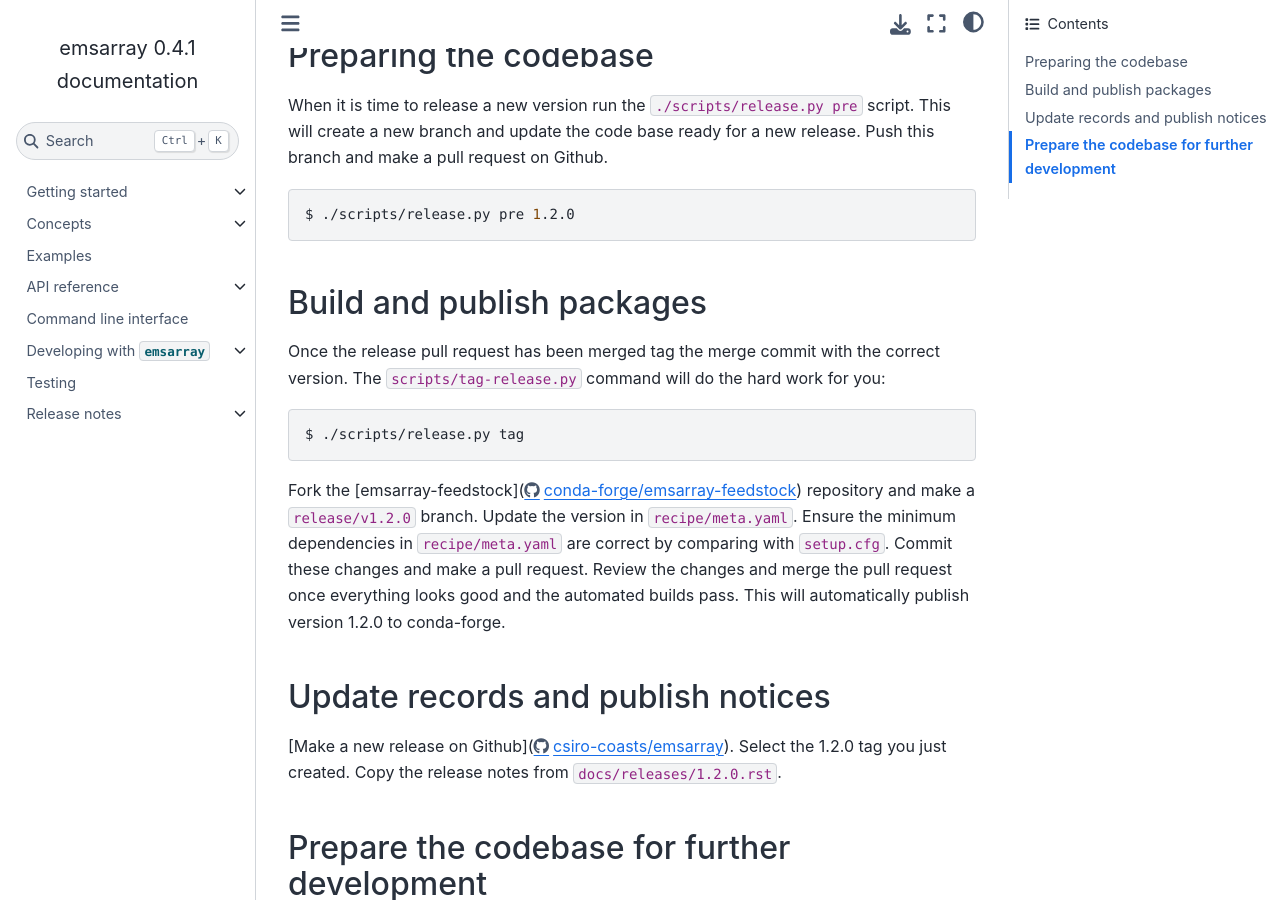
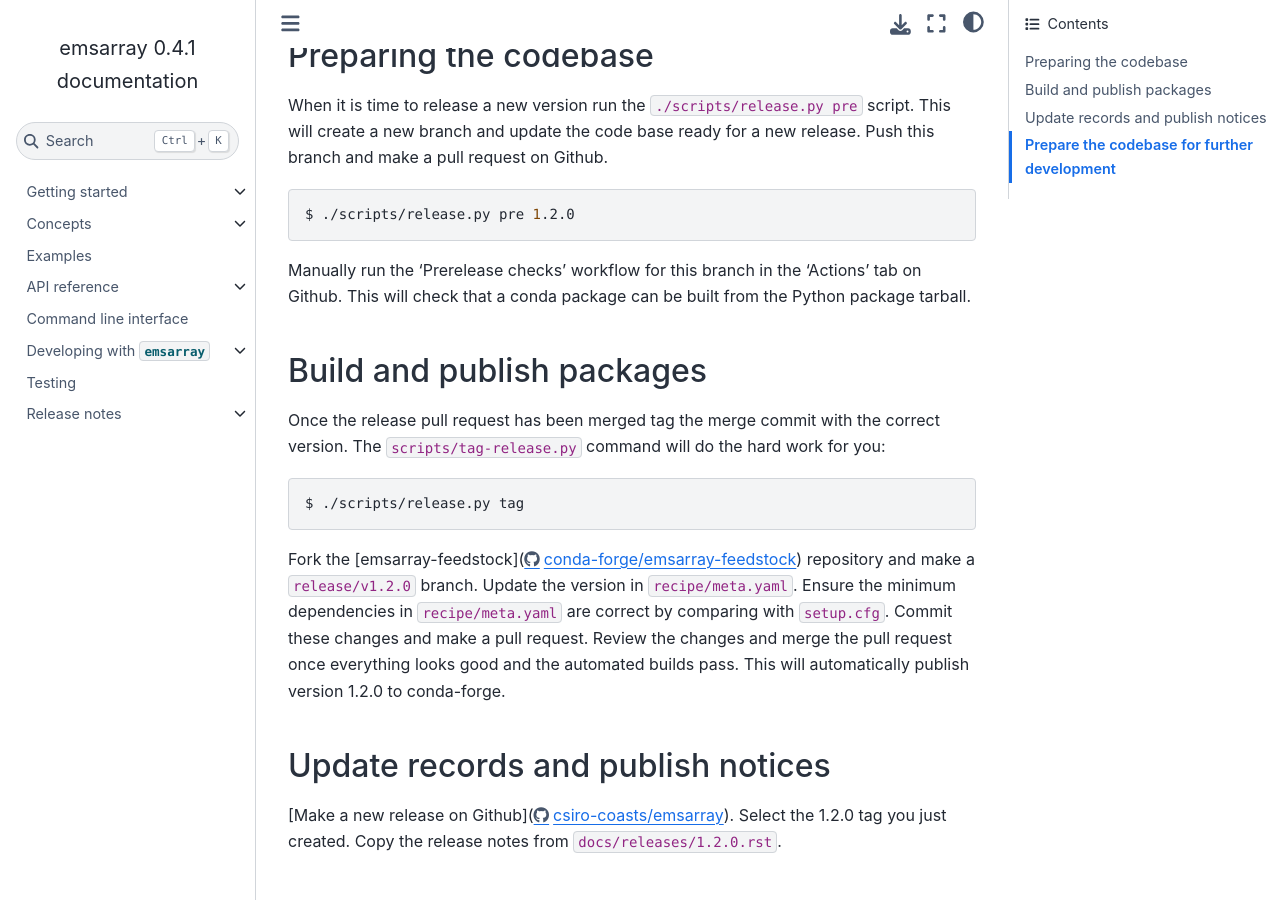
Before and after one commit to csiro-coasts/emsarray, a Sphinx documentation site: the page built from docs/internal/releasing.rst, in a window 1280 px wide and 900 px high, scrolled down 418 px. Built offline with Sphinx 7.4.7 and the Sphinx Book theme 1.1.4, drawn with Linux system fonts in a browser that asks for light colours; pages that are not in the unit, such as notebooks, are missing from menus.

Commit message:
Make prerelease checks run manually
It is annoying to make an entire workflow conditionally run based on the
head branch name. Manual it is for now.

```diff
--- a/docs/internal/releasing.rst
+++ b/docs/internal/releasing.rst
@@ -24,6 +24,9 @@
 .. code-block:: console
 
    $ ./scripts/release.py pre 1.2.0
+
+Manually run the 'Prerelease checks' workflow for this branch in the 'Actions' tab on Github.
+This will check that a conda package can be built from the Python package tarball.
 
 Build and publish packages
 ==========================
```
Also changed, not shown: 2 other files.
